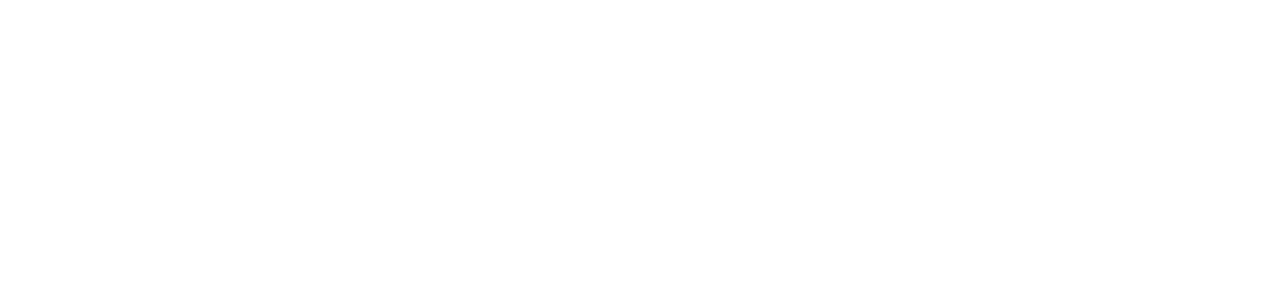
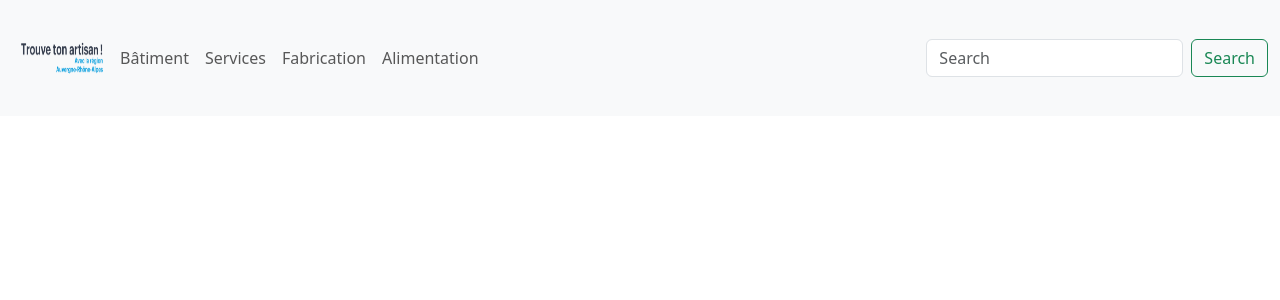
Before and after one commit to Delmi140/DEVOIR-LE-SITE-TROUVE-TON-ARTISAN-DELMI-NIDHAR, an Angular app: page / in a window 1280 px wide. Shown: the top 300 px of the page. Built offline with nearby package versions, Linux system fonts and the light colour scheme.

Commit message:
Add Header

```diff
--- a/src/app/app.component.html
+++ b/src/app/app.component.html
@@ -1,2 +1,4 @@
+
+<app-header></app-header>
 
 <router-outlet />
--- a/src/app/app.module.ts
+++ b/src/app/app.module.ts
@@ -3,10 +3,14 @@ import { BrowserModule, provideClientHydration } from '@angular/platform-browser
 
 import { AppRoutingModule } from './app-routing.module';
 import { AppComponent } from './app.component';
+import { HomeComponent } from './home/home.component';
+import { HeaderComponent } from './header/header.component';
 
 @NgModule({
   declarations: [
-    AppComponent
+    AppComponent,
+    HomeComponent,
+    HeaderComponent
   ],
   imports: [
     BrowserModule,
--- /dev/null
+++ b/src/app/header/header.component.html
@@ -0,0 +1,30 @@
+<nav class="navbar navbar-expand-lg bg-body-tertiary">
+    <div class="container-fluid">
+        <div>
+            <a href="#" ><img src="../../assets/image/Logo.png" alt="image logo" class="image-logo"></a>
+        </div>
+      <button class="navbar-toggler" type="button" data-bs-toggle="collapse" data-bs-target="#navbarTogglerDemo02" aria-controls="navbarTogglerDemo02" aria-expanded="false" aria-label="Toggle navigation">
+        <span class="navbar-toggler-icon"></span>
+      </button>
+      <div class="collapse navbar-collapse" id="navbarTogglerDemo02">
+        <ul class="navbar-nav me-auto mb-2 mb-lg-0">
+          <li class="nav-item">
+                <a class="nav-link" href="#">Bâtiment</a>
+              </li>
+          <li class="nav-item">
+            <a class="nav-link" href="#">Services</a>
+          </li>
+          <li class="nav-item">
+            <a class="nav-link" href="#">Fabrication</a>
+          </li>
+          <li class="nav-item">
+            <a class="nav-link" href="#">Alimentation</a>
+          </li>
+        </ul>
+        <form class="d-flex" role="search">
+          <input class="form-control me-2" type="search" placeholder="Search" aria-label="Search">
+          <button class="btn btn-outline-success" type="submit">Search</button>
+        </form>
+      </div>
+    </div>
+  </nav>
--- /dev/null
+++ b/src/app/header/header.component.scss
@@ -0,0 +1,4 @@
+.image-logo{
+    height: 100px;
+    width: 100px;
+}
--- /dev/null
+++ b/src/app/home/home.component.html
@@ -0,0 +1 @@
+<p>home works!</p>
```
Also changed, not shown: src/app/header/header.component.ts (added, +10 -0 lines), src/app/home/home.component.ts (added, +10 -0 lines), src/app/home/home.component.scss (added), 2 other files (tests, documents, lock files or other folders).
